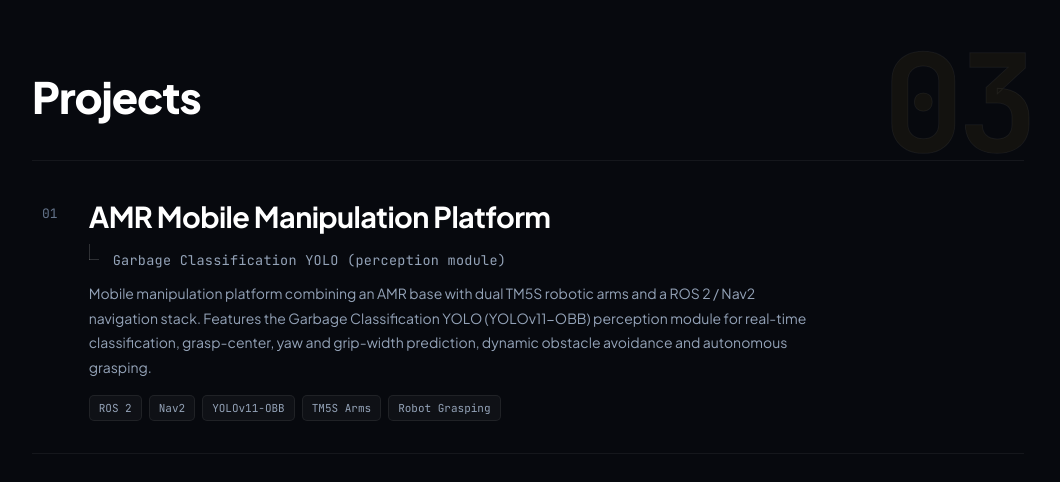
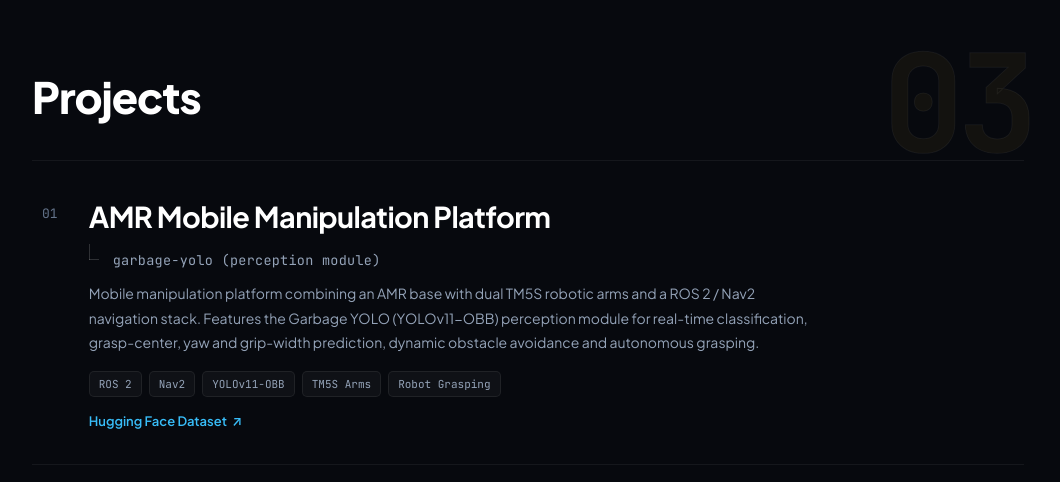
Before and after one commit to BigBlueW/BigBlueW.github.io, a plain HTML site: page index.html in a window 1280 px wide. Shown: the part 1708-2190 px from the top of the page, without its empty margins (112-1172 px from the left). Drawn offline with Linux system fonts and the light colour scheme.

Commit message:
Update project reference to garbage-yolo and add Hugging Face dataset link

```diff
--- a/index.html
+++ b/index.html
@@ -1521,11 +1521,8 @@
           <div class="hero-photo-frame">
             <div class="hero-photo-glow"></div>
             <picture>
-              <source srcset="assets/b56af1.webp" type="image/webp">
-              <picture>
-                <source type="image/webp" srcset="assets/b56af1.webp">
-                <img class="hero-photo" src="assets/b56af1.png" width="900" height="1205" alt="巫冠呈 Guan-Cheng Wu 於 ActInSpace 2026 的半身照" fetchpriority="high" draggable="false">
-              </picture>
+              <source type="image/webp" srcset="assets/b56af1.webp">
+              <img class="hero-photo" src="assets/b56af1.png" width="900" height="1205" alt="巫冠呈 Guan-Cheng Wu 於 ActInSpace 2026 的半身照" fetchpriority="high" draggable="false">
             </picture>
           </div>
         </div>
@@ -1655,18 +1652,18 @@
             </h3>
             <div class="project-row-sub">
               <span class="sub-branch" aria-hidden="true"></span>
-              <a class="sub-link" href="https://github.com/BigBlueW/garbage-classification-yolo" target="_blank" rel="noopener noreferrer">
-                Garbage Classification YOLO
+              <a class="sub-link" href="https://github.com/BigBlueW/garbage-yolo" target="_blank" rel="noopener noreferrer">
+                garbage-yolo
                 <span class="i18n-zh">（感知模組）</span>
                 <span class="i18n-en">(perception module)</span>
               </a>
             </div>
             <p class="project-row-desc">
               <span class="i18n-zh">
-                自主移動機器人底盤與雙 TM5S 機械手臂協同作業平台，整合 ROS 2 / Nav2 導航堆疊；內建 Garbage Classification YOLO（YOLOv11-OBB）垃圾分類與即時抓取姿態預測感知模組，實現動態避障、物體辨識與自主夾取。
+                自主移動機器人底盤與雙 TM5S 機械手臂協同作業平台，整合 ROS 2 / Nav2 導航堆疊；內建 Garbage YOLO（YOLOv11-OBB）垃圾分類與即時抓取姿態預測感知模組，實現動態避障、物體辨識與自主夾取。
               </span>
               <span class="i18n-en">
-                Mobile manipulation platform combining an AMR base with dual TM5S robotic arms and a ROS 2 / Nav2 navigation stack. Features the Garbage Classification YOLO (YOLOv11-OBB) perception module for real-time classification, grasp-center, yaw and grip-width prediction, dynamic obstacle avoidance and autonomous grasping.
+                Mobile manipulation platform combining an AMR base with dual TM5S robotic arms and a ROS 2 / Nav2 navigation stack. Features the Garbage YOLO (YOLOv11-OBB) perception module for real-time classification, grasp-center, yaw and grip-width prediction, dynamic obstacle avoidance and autonomous grasping.
               </span>
             </p>
             <div class="pill-stack">
@@ -1676,9 +1673,14 @@
               <span class="micro-pill">TM5S Arms</span>
               <span class="micro-pill">Robot Grasping</span>
             </div>
+            <div class="project-row-links">
+              <a href="https://huggingface.co/datasets/0326BlueW/robotic-garbage-obb" target="_blank" rel="noopener noreferrer" class="text-link">
+                <span>Hugging Face Dataset</span> <span>↗</span>
+              </a>
+            </div>
           </div>
           <div class="project-row-media">
-            <img alt="Garbage Classification YOLO live demo" draggable="false">
+            <img alt="Garbage YOLO live demo" draggable="false">
           </div>
         </div>
 
```
